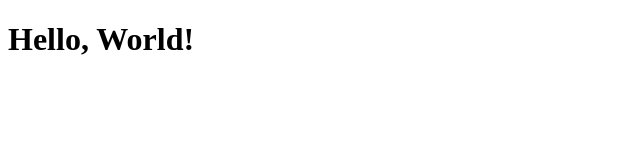
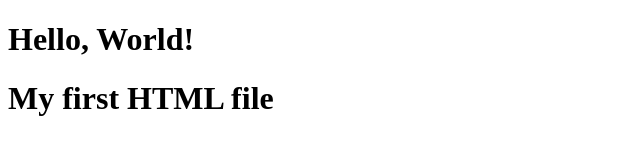
Before and after one commit to sudeshnadeb11/BTT_Practice, a plain HTML site: page index.html in a window 1280 px wide. Shown: the whole page, without its empty margins (0-640 px from the left). Drawn offline with Linux system fonts and the light colour scheme.

Commit message:
Add "My first HTML file" mesage to index.html

```diff
--- a/index.html
+++ b/index.html
@@ -7,5 +7,6 @@
 </head>
 <body>
     <h1>Hello, World!</h1>
+    <h1>My first HTML file</h1>
 </body>
 </html>
```
